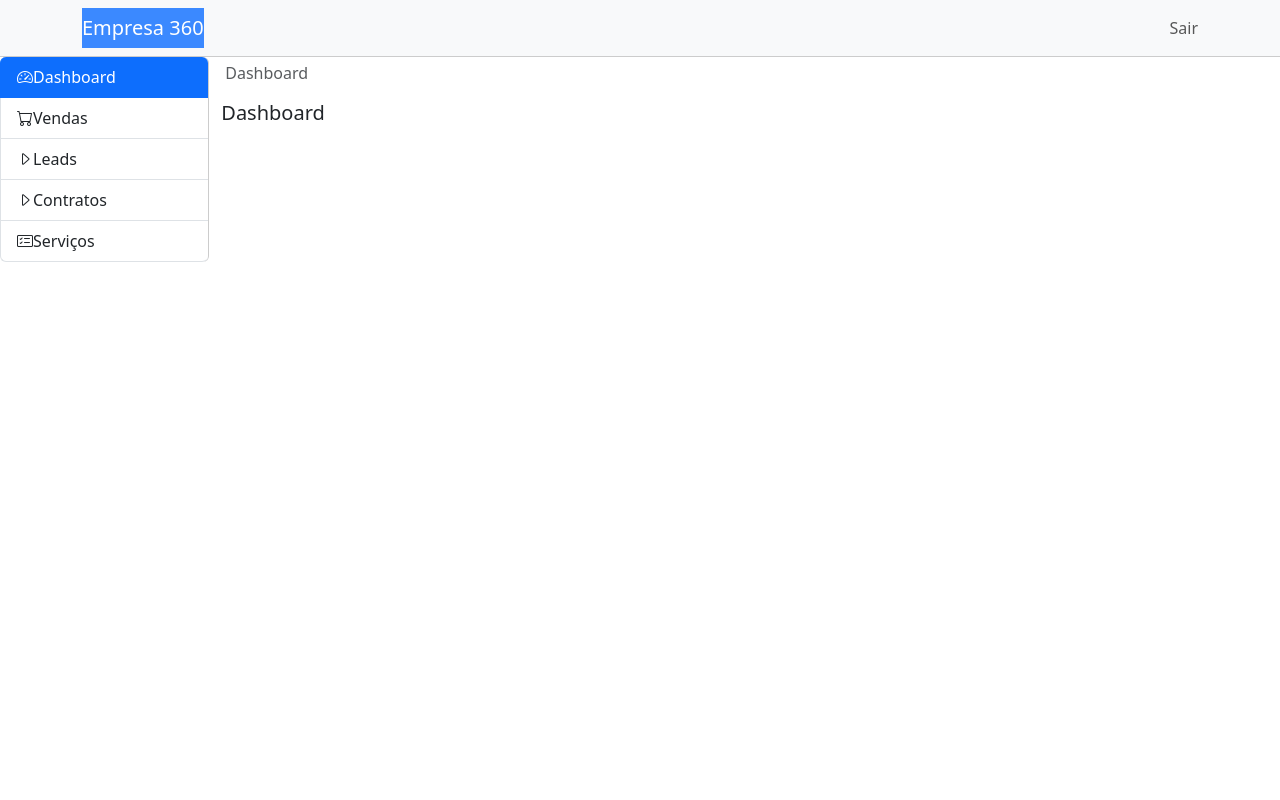
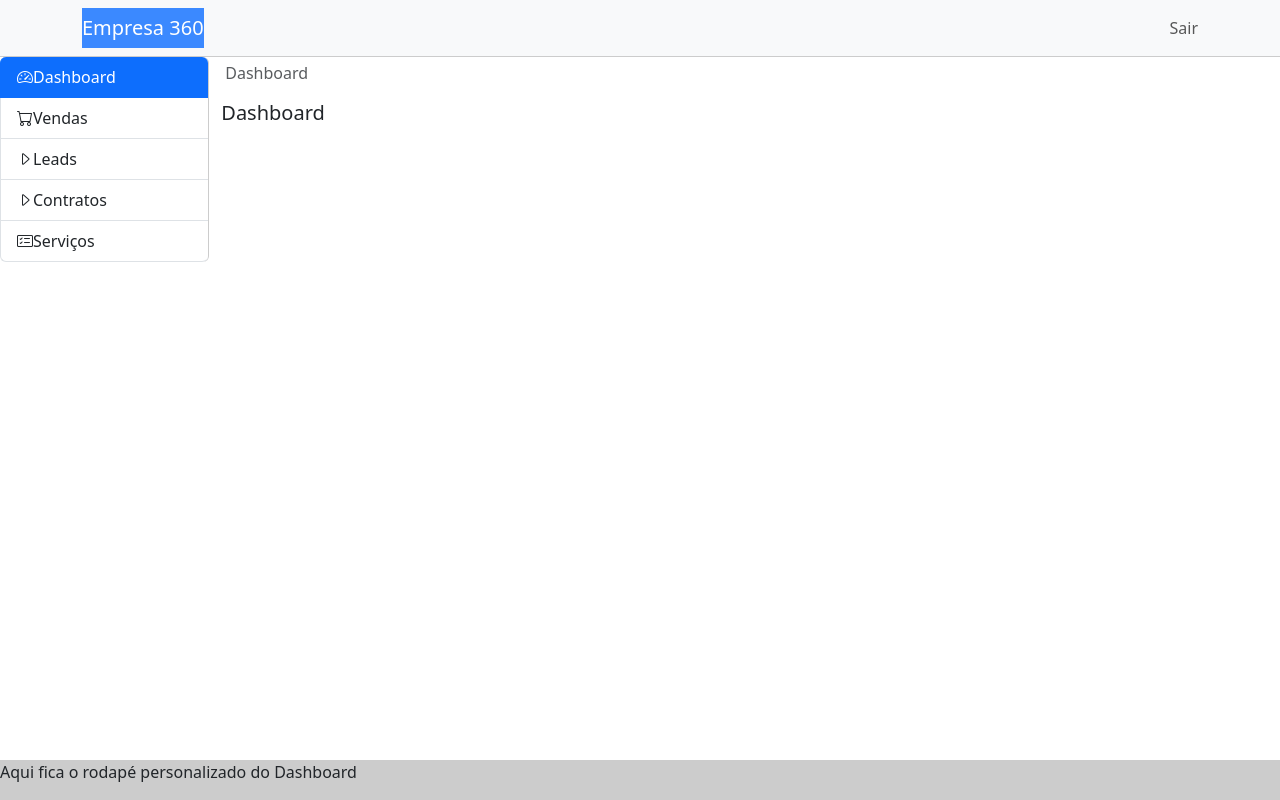
Before and after one commit to ProgramadorVictor/empresa360, a Vue app: page /home/dashboard in a window 1280 px wide. Built offline with nearby package versions, Linux system fonts and the light colour scheme.

Commit message:
! trabalhando com multiplos router-views

```diff
--- /dev/null
+++ b/src/components/dashboard/DashboardRodape.vue
@@ -0,0 +1,12 @@
+<template>
+    <div>
+        <p>Aqui fica o rodapé personalizado do Dashboard</p>
+    </div>
+</template>
+<script>
+    export default {
+
+    }
+</script>
+<style lang="css">
+</style>
--- /dev/null
+++ b/src/components/servicos/IndicadoresComponent.vue
@@ -0,0 +1,12 @@
+<template>
+    <div>
+        <h5>Componente Indicadores</h5>
+    </div>
+</template>
+<script>
+    export default {
+
+    }
+</script>
+<style lang="css">
+</style>
--- /dev/null
+++ b/src/components/servicos/OpcoesComponent.vue
@@ -0,0 +1,12 @@
+<template>
+    <div>
+        <h5>Componente Opções</h5>
+    </div>
+</template>
+<script>
+    export default {
+
+    }
+</script>
+<style lang="css">
+</style>
--- a/src/components/servicos/ServicosComponent.vue
+++ b/src/components/servicos/ServicosComponent.vue
@@ -15,7 +15,9 @@
             </div>
         </div>
         <!-- Router-view reforçando é muito interessante! -->
-        <router-view class="mt-3"/> <!-- Vai renderizar ServicoComponent, de modo dinâmico -->
+        <router-view class="mt-3"/> <!-- Este é o RouterView default. Vai renderizar ServicoComponent, de modo dinâmico -->
+        <router-view name="opcoes"/> <!-- Este é o RouterView opcoes -->
+        <router-view name="indicadores"/> <!-- Este é o RouterView indicadores -->
     </div>
 </template>
 <script>
--- a/src/router.js
+++ b/src/router.js
@@ -8,6 +8,8 @@ import ContratosComponent from './components/vendas/ContratosComponent.vue'
 import LeadsComponent from './components/vendas/LeadsComponent.vue'
 import ServicosComponent from './components/servicos/ServicosComponent.vue'
 import ServicoComponent from './components/servicos/ServicoComponent.vue'
+import OpcoesComponent from './components/servicos/OpcoesComponent.vue'
+import IndicadoresComponent from './components/servicos/IndicadoresComponent.vue'
 import VendasComponent from './components/vendas/VendasComponent.vue'
 import HomeComponent from './views/HomeComponent.vue'
 import LoginComponent from './views/LoginComponent.vue'
@@ -19,6 +21,7 @@ import VendasPadrao from './components/vendas/VendasPadrao.vue'
 
 import { createRouter, createWebHistory } from 'vue-router' //Testando com o createWebHistory
 import DashboardComponent from './components/dashboard/DashboardComponent.vue'
+import DashboardRodape from './components/dashboard/DashboardRodape.vue'
 
 const routes = [ //Criação de todas as rotas do Vue Router.
     {
@@ -32,9 +35,21 @@ const routes = [ //Criação de todas as rotas do Vue Router.
                 {path: '', component: VendasPadrao} //localhost:8080/home/vendas/ //Este componente esta se comportando como padrão como se fosse a própria rota pai.
             ]},
             {path: 'servicos', component: ServicosComponent, name: 'servicos', children:[//localhost:8080/home/servicos
-                {path: ':id', component: ServicoComponent, name: 'servico'} //localhost:8080/home/servicos/1
+                {path: ':id', name: 'servico', components:
+                    {
+                        default: ServicoComponent, //Se o atributo não está definido na página, automaticamente o nome é default. Ex: <router-view class="mt-3"/>. Esse por exemplo é default, não sendo necessário explicitar
+                        opcoes: OpcoesComponent, //<router-view name="opcoes"/>
+                        indicadores: IndicadoresComponent //<router-view name="indicadores"/>
+                    }
+                } //localhost:8080/home/servicos/1
+                //{path: ':id', component: {ServicoComponent}, name: 'servico'}. O código acima era assim, linha 36, trabalhando apenas com um router-view.
             ]},
-            {path: 'dashboard', component: DashboardComponent} //localhost:8080/home/dashboard
+            {path: 'dashboard', components:
+                {
+                    default: DashboardComponent,
+                    rodape: DashboardRodape
+                }
+            } //localhost:8080/home/dashboard
             //ATENÇÃO: Acima para rotas filhas não é usado a barra isto é IMPORTANTE.
         ]
     },
--- a/src/views/HomeComponent.vue
+++ b/src/views/HomeComponent.vue
@@ -46,6 +46,10 @@
 
             </div>
         </div>
+
+        <div class="rodape">
+            <router-view name="rodape"/>
+        </div>
     </div>
 </template>
 
@@ -64,6 +68,15 @@
     border-top: none;
     border-right: none;
 }
+
+.rodape{
+    position: fixed;
+    left: 0;
+    bottom: 0;
+    width: 100%;
+    background-color: #ccc;
+}
+
 /*
     .router-link-active, router-link-exact-active //Ambos são usados para estilização da navegação.
 
```
